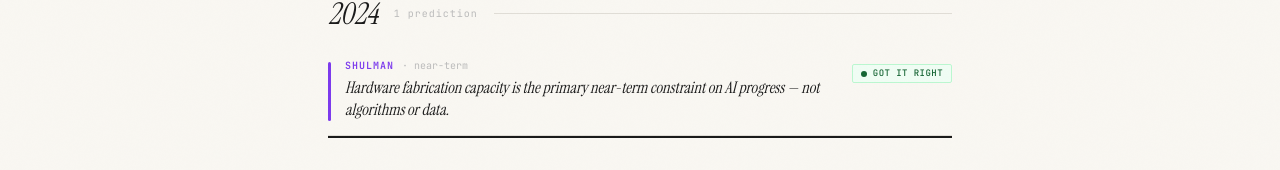
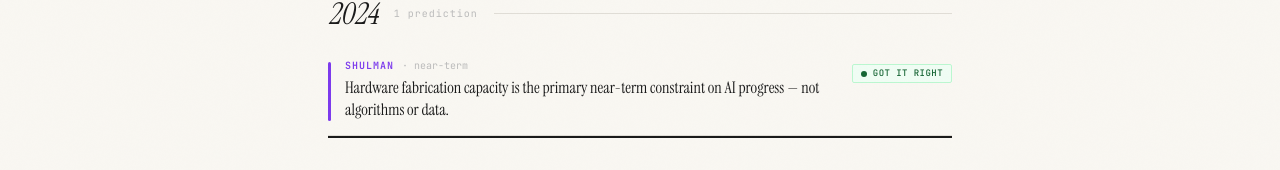
Before and after one commit to scott-cmd11/ai-prophecy-index, a Next.js app: page / in a window 1280 px wide. Shown: the part 630-800 px from the top of the page. Built offline with nearby package versions, Linux system fonts and the light colour scheme.

Commit message:
style: remove italic from prediction claims for readability

```diff
--- a/src/components/TimelineCard.tsx
+++ b/src/components/TimelineCard.tsx
@@ -75,7 +75,6 @@ export function TimelineCard({
             className="text-base leading-snug"
             style={{
               fontFamily: "var(--font-serif)",
-              fontStyle: "italic",
               color: "var(--text-primary)",
             }}
           >
```
